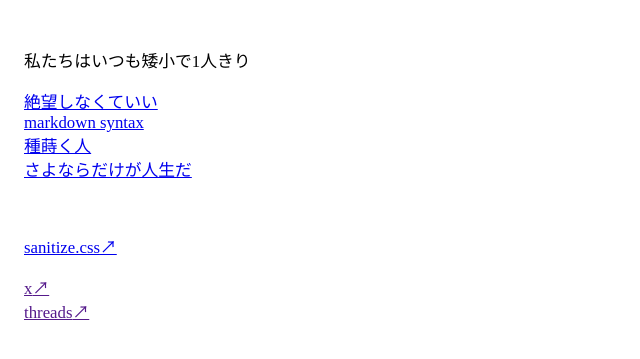
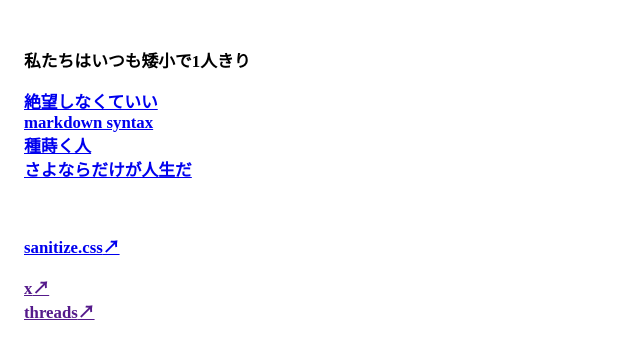
Before and after one commit to nn-iii/nn-iii.github.io, a Jekyll site: the page built from index.md, in a window 1280 px wide. Shown: the top 359 px of the page, without its empty margins (0-640 px from the left). Built offline with Jekyll 4.4.1, drawn with Linux system fonts in a browser that asks for light colours; some web fonts are replaced.

Commit message:
default.html を更新

```diff
--- a/_layouts/default.html
+++ b/_layouts/default.html
@@ -6,11 +6,16 @@
     <meta http-equiv="X-UA-Compatible" content="IE=edge">
     <meta http-equiv="Pragma" content="no-cache">
     <meta name="viewport" content="width=device-width,maximum-scale=2">
+    <link rel="preconnect" href="https://fonts.googleapis.com">
+    <link rel="preconnect" href="https://fonts.gstatic.com" crossorigin>
+    <link href="https://fonts.googleapis.com/css2?family=Klee+One:wght@600&display=swap" rel="stylesheet">
     <title>{{ site.title }} - {{ page.title }}</title>
     <style>
     body{
       margin: 3rem 1.5rem;
-      font-family: "Klee", "クレー", "YuMincho", "游明朝", serif;
+      font-weight: 600;
+      font-style: normal;
+      font-family: "Klee One", serif;
       font-size: 1.05rem;
     }
     img{
```
